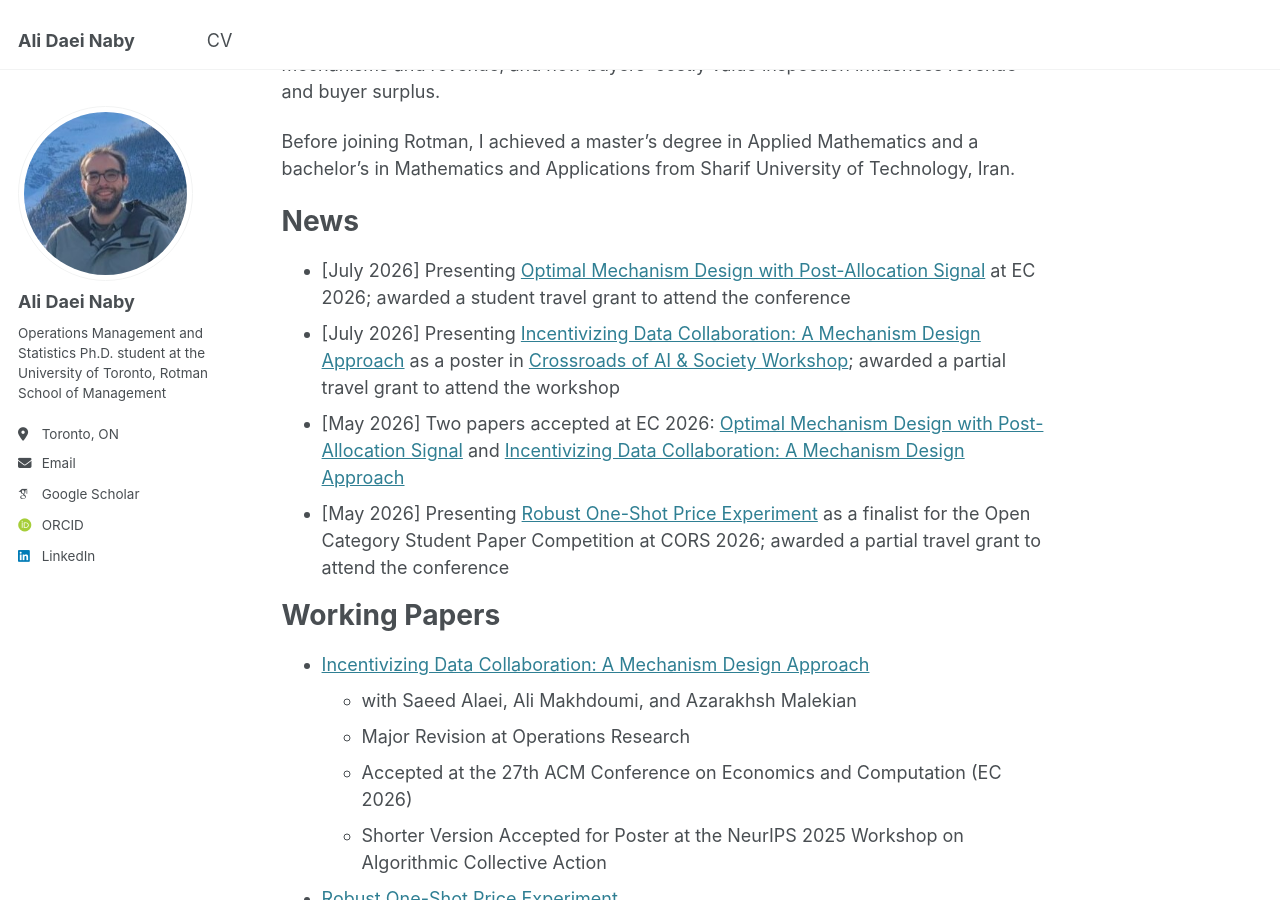
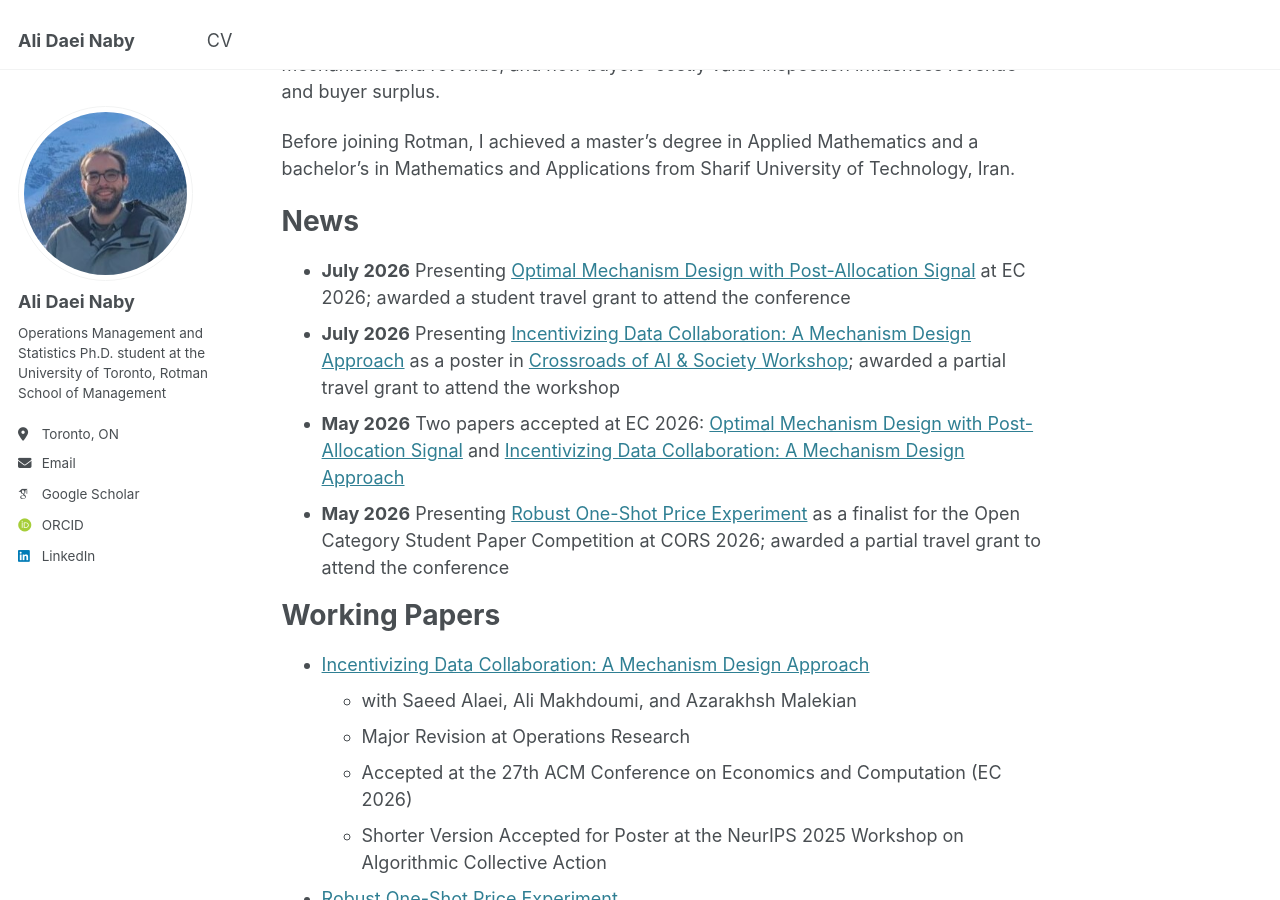
Before and after one commit to alidaeinaby/alidaeinaby.github.io, a Jekyll site: the page built from _pages/about.md, in a window 1280 px wide and 900 px high, scrolled down 310 px. Built offline with Jekyll 4.4.1, drawn with Linux system fonts in a browser that asks for light colours; some web fonts are replaced.

```diff
--- a/_pages/about.md
+++ b/_pages/about.md
@@ -15,11 +15,11 @@ Before joining Rotman, I achieved a master's degree in Applied Mathematics and a
 
 News
 ======
-- [July 2026] Presenting [Optimal Mechanism Design with Post-Allocation Signal](https://papers.ssrn.com/sol3/papers.cfm?abstract_id=6220718) at EC 2026; awarded a student travel grant to attend the conference
-- [July 2026] Presenting [Incentivizing Data Collaboration: A Mechanism Design Approach](https://papers.ssrn.com/sol3/papers.cfm?abstract_id=5297868) as a poster in [Crossroads of AI & Society Workshop](https://aaforml.com/2026/); awarded a partial travel grant to attend the workshop
-- [May 2026] Two papers accepted at EC 2026:
+- **July 2026** Presenting [Optimal Mechanism Design with Post-Allocation Signal](https://papers.ssrn.com/sol3/papers.cfm?abstract_id=6220718) at EC 2026; awarded a student travel grant to attend the conference
+- **July 2026** Presenting [Incentivizing Data Collaboration: A Mechanism Design Approach](https://papers.ssrn.com/sol3/papers.cfm?abstract_id=5297868) as a poster in [Crossroads of AI & Society Workshop](https://aaforml.com/2026/); awarded a partial travel grant to attend the workshop
+- **May 2026** Two papers accepted at EC 2026:
   [Optimal Mechanism Design with Post-Allocation Signal](https://papers.ssrn.com/sol3/papers.cfm?abstract_id=6220718) and [Incentivizing Data Collaboration: A Mechanism Design Approach](https://papers.ssrn.com/sol3/papers.cfm?abstract_id=5297868)
-- [May 2026] Presenting [Robust One-Shot Price Experiment](https://papers.ssrn.com/sol3/papers.cfm?abstract_id=4899852) as a finalist for the Open Category Student Paper Competition at CORS 2026; awarded a partial travel grant to attend the conference
+- **May 2026** Presenting [Robust One-Shot Price Experiment](https://papers.ssrn.com/sol3/papers.cfm?abstract_id=4899852) as a finalist for the Open Category Student Paper Competition at CORS 2026; awarded a partial travel grant to attend the conference
 
 Working Papers
 ======
```
